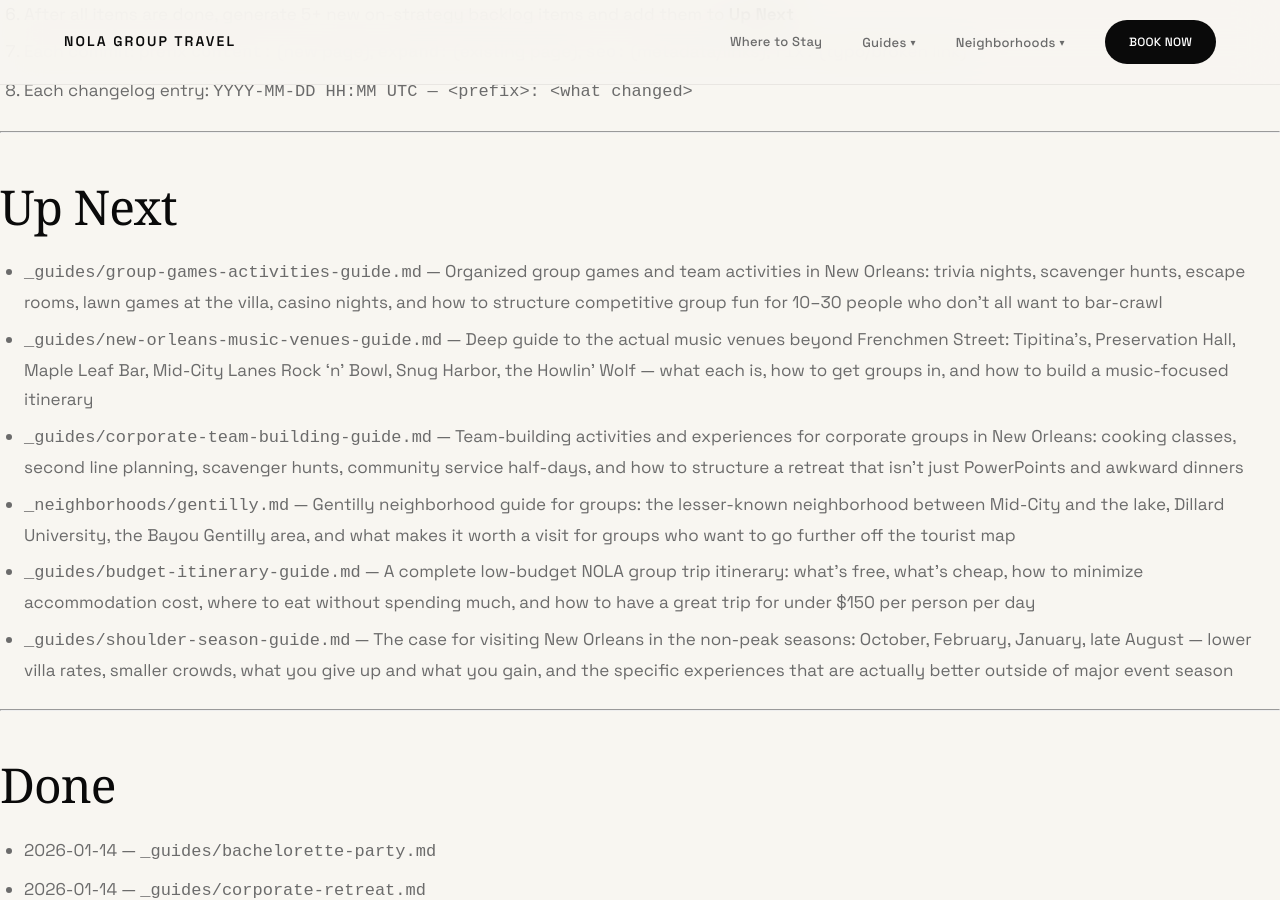
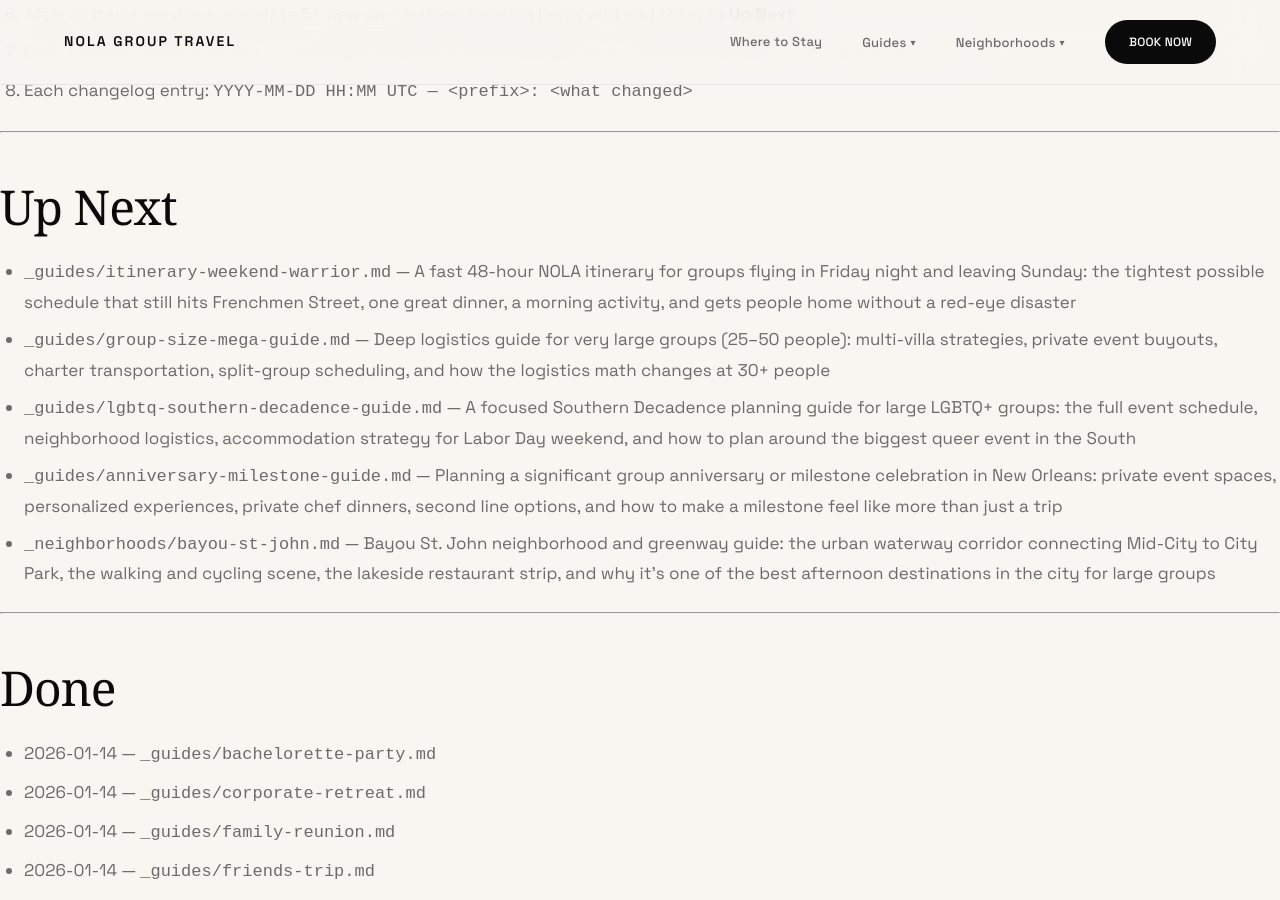
Before and after one commit to sjworth-dev/nola-group-travel, a Jekyll site: the page built from ROADMAP.md, in a window 1280 px wide and 900 px high, scrolled down 3353 px. Built offline with Jekyll 4.4.1, drawn with Linux system fonts in a browser that asks for light colours; some web fonts are replaced; our own code applies the rules of GitHub Pages for plain Markdown files; some of the changed text lies outside the part shown.

Commit message:
seo: update ROADMAP.md — move 6 completed items to Done, add changelog entries, generate 5 new Up Next items
https://claude.ai/code/session_0174XkiGAYdMqCn6gXRhLTh9

```diff
--- a/ROADMAP.md
+++ b/ROADMAP.md
@@ -97,12 +97,11 @@ New guides go in `_guides/<slug>.md`. New neighborhood pages go in `_neighborhoo
 
 ## Up Next
 
-- `_guides/group-games-activities-guide.md` — Organized group games and team activities in New Orleans: trivia nights, scavenger hunts, escape rooms, lawn games at the villa, casino nights, and how to structure competitive group fun for 10–30 people who don't all want to bar-crawl
-- `_guides/new-orleans-music-venues-guide.md` — Deep guide to the actual music venues beyond Frenchmen Street: Tipitina's, Preservation Hall, Maple Leaf Bar, Mid-City Lanes Rock 'n' Bowl, Snug Harbor, the Howlin' Wolf — what each is, how to get groups in, and how to build a music-focused itinerary
-- `_guides/corporate-team-building-guide.md` — Team-building activities and experiences for corporate groups in New Orleans: cooking classes, second line planning, scavenger hunts, community service half-days, and how to structure a retreat that isn't just PowerPoints and awkward dinners
-- `_neighborhoods/gentilly.md` — Gentilly neighborhood guide for groups: the lesser-known neighborhood between Mid-City and the lake, Dillard University, the Bayou Gentilly area, and what makes it worth a visit for groups who want to go further off the tourist map
-- `_guides/budget-itinerary-guide.md` — A complete low-budget NOLA group trip itinerary: what's free, what's cheap, how to minimize accommodation cost, where to eat without spending much, and how to have a great trip for under $150 per person per day
-- `_guides/shoulder-season-guide.md` — The case for visiting New Orleans in the non-peak seasons: October, February, January, late August — lower villa rates, smaller crowds, what you give up and what you gain, and the specific experiences that are actually better outside of major event season
+- `_guides/itinerary-weekend-warrior.md` — A fast 48-hour NOLA itinerary for groups flying in Friday night and leaving Sunday: the tightest possible schedule that still hits Frenchmen Street, one great dinner, a morning activity, and gets people home without a red-eye disaster
+- `_guides/group-size-mega-guide.md` — Deep logistics guide for very large groups (25–50 people): multi-villa strategies, private event buyouts, charter transportation, split-group scheduling, and how the logistics math changes at 30+ people
+- `_guides/lgbtq-southern-decadence-guide.md` — A focused Southern Decadence planning guide for large LGBTQ+ groups: the full event schedule, neighborhood logistics, accommodation strategy for Labor Day weekend, and how to plan around the biggest queer event in the South
+- `_guides/anniversary-milestone-guide.md` — Planning a significant group anniversary or milestone celebration in New Orleans: private event spaces, personalized experiences, private chef dinners, second line options, and how to make a milestone feel like more than just a trip
+- `_neighborhoods/bayou-st-john.md` — Bayou St. John neighborhood and greenway guide: the urban waterway corridor connecting Mid-City to City Park, the walking and cycling scene, the lakeside restaurant strip, and why it's one of the best afternoon destinations in the city for large groups
 
 ---
 
@@ -240,3 +245,9 @@ New guides go in `_guides/<slug>.md`. New neighborhood pages go in `_neighborhoo
 2026-05-27 12:30 UTC — content: add _guides/pre-wedding-activities-guide.md — full pre-wedding weekend planning guide for wedding parties of 15-30
 2026-05-27 12:45 UTC — content: add _guides/hotel-vs-villa-guide.md — definitive hotel vs. villa comparison for large groups with full cost breakdown
 2026-05-27 13:00 UTC — content: add _neighborhoods/riverbend-carrollton.md — Riverbend and Carrollton neighborhood guide for large groups
+2026-05-27 14:00 UTC — content: add _guides/group-games-activities-guide.md — group games, trivia, escape rooms, scavenger hunts, casino nights for 10–30 people
+2026-05-27 14:10 UTC — content: add _guides/new-orleans-music-venues-guide.md — Tipitina's, Preservation Hall, Maple Leaf, Rock 'n' Bowl, Snug Harbor, Howlin' Wolf deep dive
+2026-05-27 14:20 UTC — content: add _guides/corporate-team-building-guide.md — corporate retreat planning with cooking classes, second lines, and service half-days
+2026-05-27 14:30 UTC — content: add _neighborhoods/gentilly.md — Gentilly neighborhood guide with Dillard University, Bayou Gentilly, and post-Katrina context
+2026-05-27 14:40 UTC — content: add _guides/budget-itinerary-guide.md — complete day-by-day budget group itinerary for under $150/person/day
+2026-05-27 14:50 UTC — content: add _guides/shoulder-season-guide.md — shoulder season guide for October, late January, February, and August with rate analysis
```
Also changed, not shown: other parts of ROADMAP.md (+6 -0 lines).
